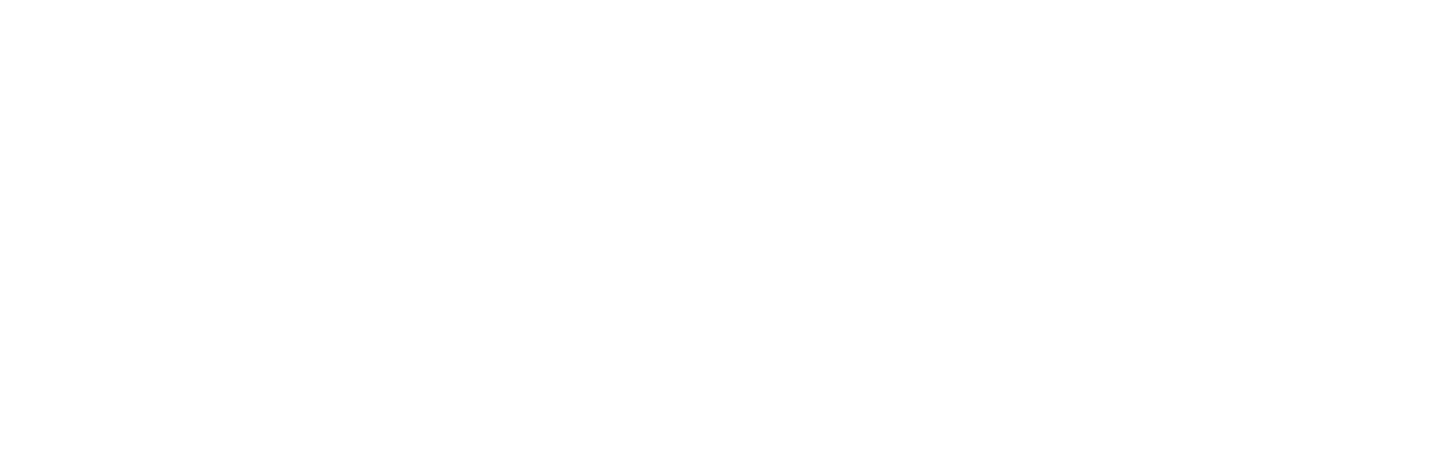
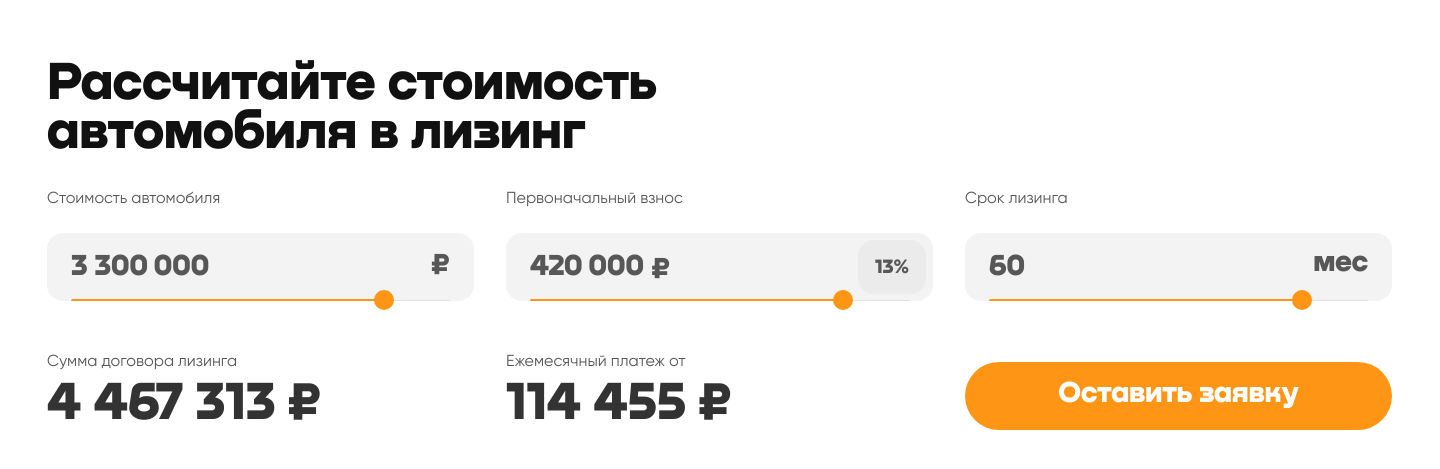
Before and after one commit to mirael26/friendlee-test, a React app: page / in a window 1280 px wide. Shown: the part 153-622 px from the top of the page, 1440 px wide, since content can reach past the window. Built offline with nearby package versions, Linux system fonts and the light colour scheme.

Commit message:
Add calculator html and css for desktop

```diff
--- a/src/components/app/app.tsx
+++ b/src/components/app/app.tsx
@@ -1,7 +1,8 @@
 import * as React from "react";
+import Calculator from "../calculator/calculator";
 
 const App = () => {
-  return <></>;
+  return <Calculator />;
 };
 
 export default App;
--- /dev/null
+++ b/src/components/calculator/calculator.scss
@@ -0,0 +1,45 @@
+.calculator {
+  width: 1440px;
+  margin: 0 auto;
+  padding: 213px 48px 100px 47px;
+}
+
+.calculator__title {
+  @include text-strong;
+
+  width: 753px;
+  margin-bottom: 32px;
+  color: $color-black;
+}
+
+.calculator__form {
+  display: grid;
+  grid-template: auto auto / repeat(3, 1fr);
+  gap: 51px 32px;
+  margin-bottom: 51px;
+}
+
+.calculator__result-title {
+  @include text-label;
+  margin-bottom: 8px;
+  color: $color-matterhorn;
+}
+
+.calculator__result-value {
+  @include text-strong;
+
+  position: relative;
+  width: fit-content;
+  color: $color-night-rider;
+
+  &::after {
+    content: "₽";
+    position: absolute;
+    top: -5px;
+    right: -46px;
+  }
+}
+
+.calculator__button {
+  margin-top: 10px;
+}
--- /dev/null
+++ b/src/components/calculator/calculator.tsx
@@ -0,0 +1,58 @@
+import * as React from "react";
+import TextInput from "../text-input/text-input";
+
+const Calculator = () => {
+  return (
+    <article className="calculator">
+      <h1 className="visually-hidden">
+        Калькулятор стоимости автомобиля в лизинг
+      </h1>
+      <p className="calculator__title">
+        Рассчитайте стоимость автомобиля в лизинг
+      </p>
+      <form action="" className="calculator__form">
+        <TextInput
+          id="auto-cost-input"
+          name="auto-cost"
+          label="Стоимость автомобиля"
+          value="3300000"
+          text="₽"
+        />
+
+        <TextInput
+          id="initial-fee-input"
+          name="initial-fee"
+          label="Первоначальный взнос"
+          value="420000"
+          text="13%"
+          textStyle="bordered"
+          currencySign="₽"
+        />
+
+        <TextInput
+          id="lease-term-input"
+          name="lease term"
+          label="Срок лизинга"
+          value="60"
+          text="мес"
+        />
+
+        <div className="calculator__result">
+          <p className="calculator__result-title">Сумма договора лизинга</p>
+          <p className="calculator__result-value">4 467 313</p>
+        </div>
+
+        <div className="calculator__result">
+          <p className="calculator__result-title">Ежемесячный платеж от</p>
+          <p className="calculator__result-value">114 455</p>
+        </div>
+
+        <button className="button calculator__button" type="submit">
+          Оставить заявку
+        </button>
+      </form>
+    </article>
+  );
+};
+
+export default Calculator;
--- a/src/main.scss
+++ b/src/main.scss
@@ -7,3 +7,4 @@
 
 @import "./components/ui/button.scss";
 @import "./components/text-input/text-input.scss";
+@import "./components/calculator/calculator.scss";
```
